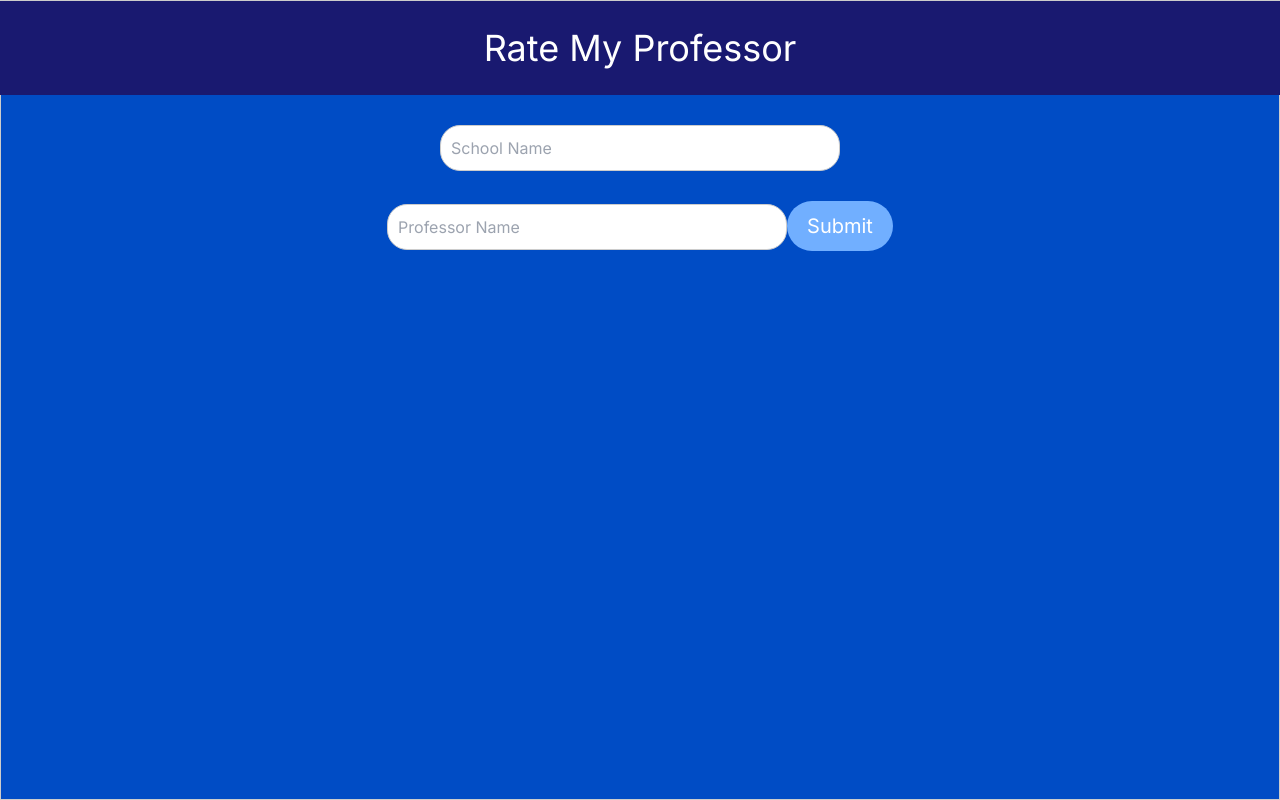
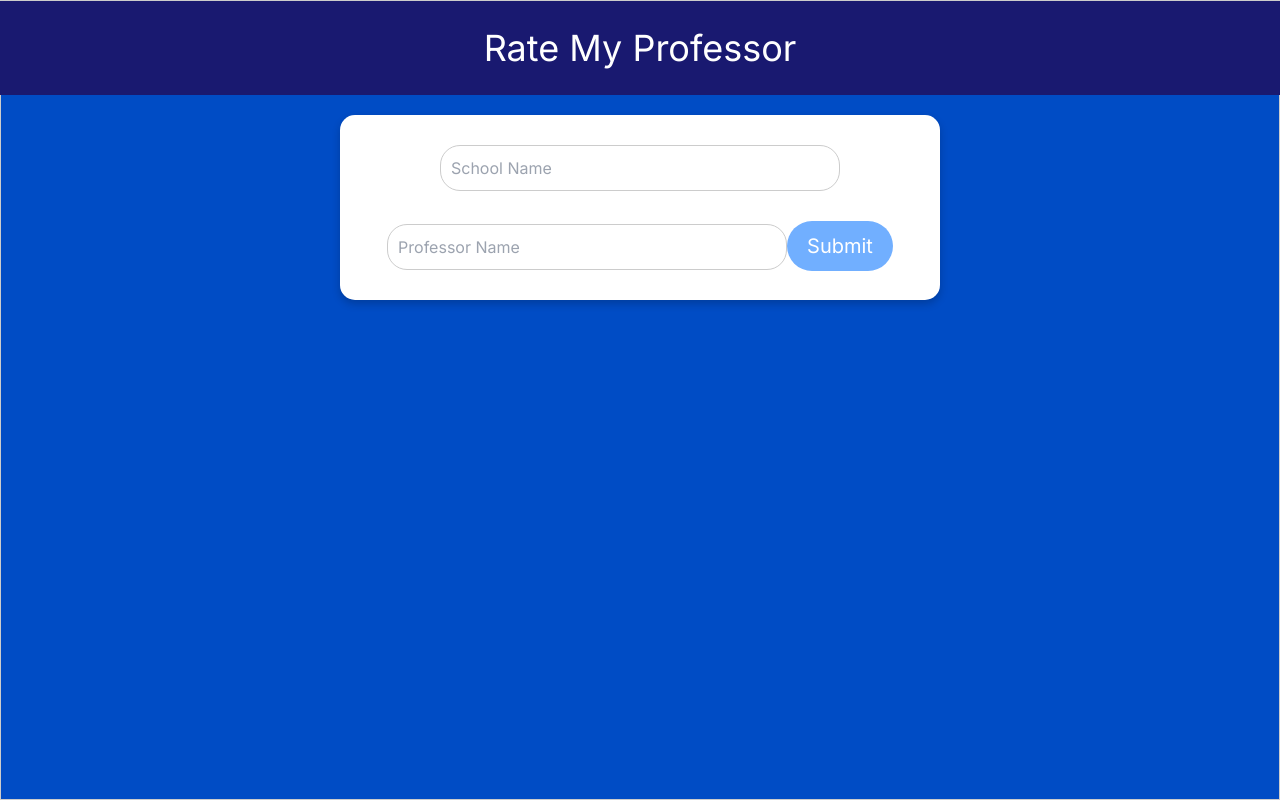
Before and after one commit to nayanmapara/AI-Rate-My-Professor, a Next.js app: page / in a window 1280 px wide. Built offline with nearby package versions, Linux system fonts and the light colour scheme.

Commit message:
wanted the textbox and button to be sectioned off

```diff
--- a/src/app/page.tsx
+++ b/src/app/page.tsx
@@ -31,6 +31,8 @@
 		flexDirection: "column",
 		alignItems: "center",
 		marginTop: "20px",
+		width: "100%",
+		maxWidth: "600px",
 	};
 
 	const buttonStyle = {
@@ -53,11 +55,13 @@
 		borderRadius: "20px",
 	};
 
-	const placeHorizontal = {
-		display: "flex",
-		flexDirection: "row",
-		gap: "20px", //gives spacing between the textbox and button
-		justifyContent: "center",
+	const cardStyle = {
+		backgroundColor: "#ffffff",
+		borderRadius: "15px",
+		boxShadow: "0 4px 8px rgba(0, 0, 0, 0.2)",
+		padding: "20px",
+		width: "100%",
+		boxSizing: "border-box",
 	};
 
 	return (
@@ -66,7 +70,7 @@
 				<h1 style={headingOneSize}> Rate My Professor</h1>
 			</div>
 			<div style={contentStyle}>
-				<div styel={placeHorizontal}>
+				<div style={cardStyle}>
 					<input type="text" placeholder="School Name" style={inputStyle} />
 					<input type="text" placeholder="Professor Name" style={inputStyle} />
 					<button style={buttonStyle}>Submit</button>
```
